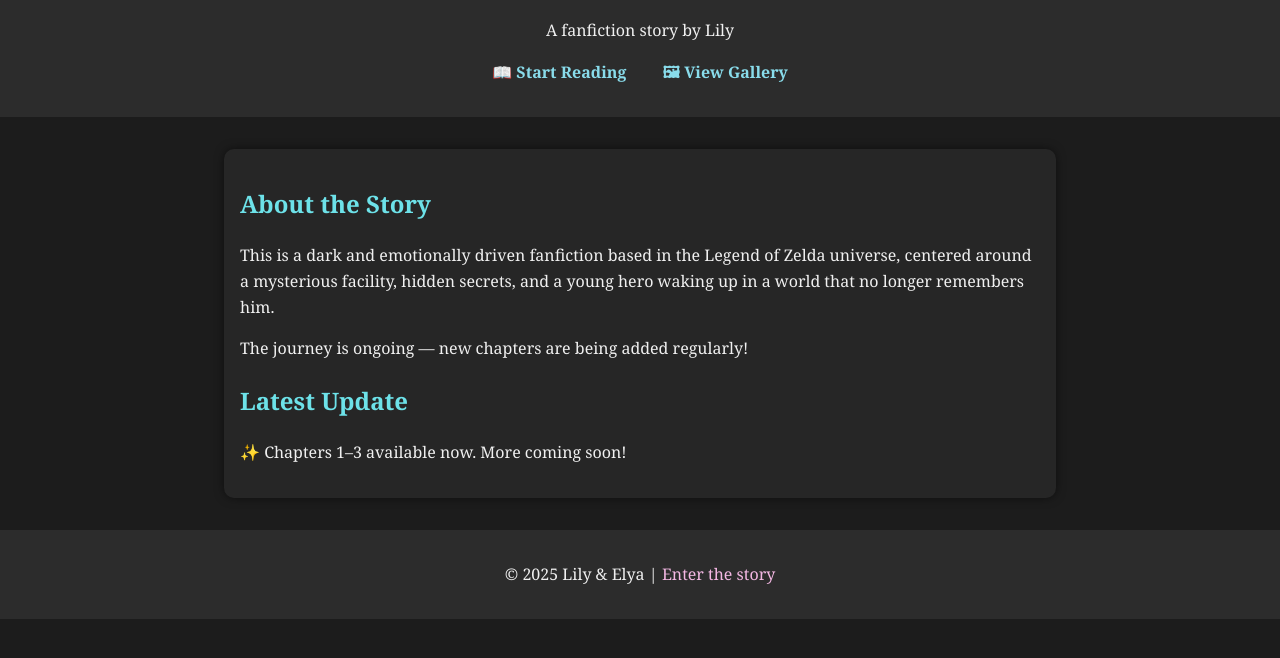
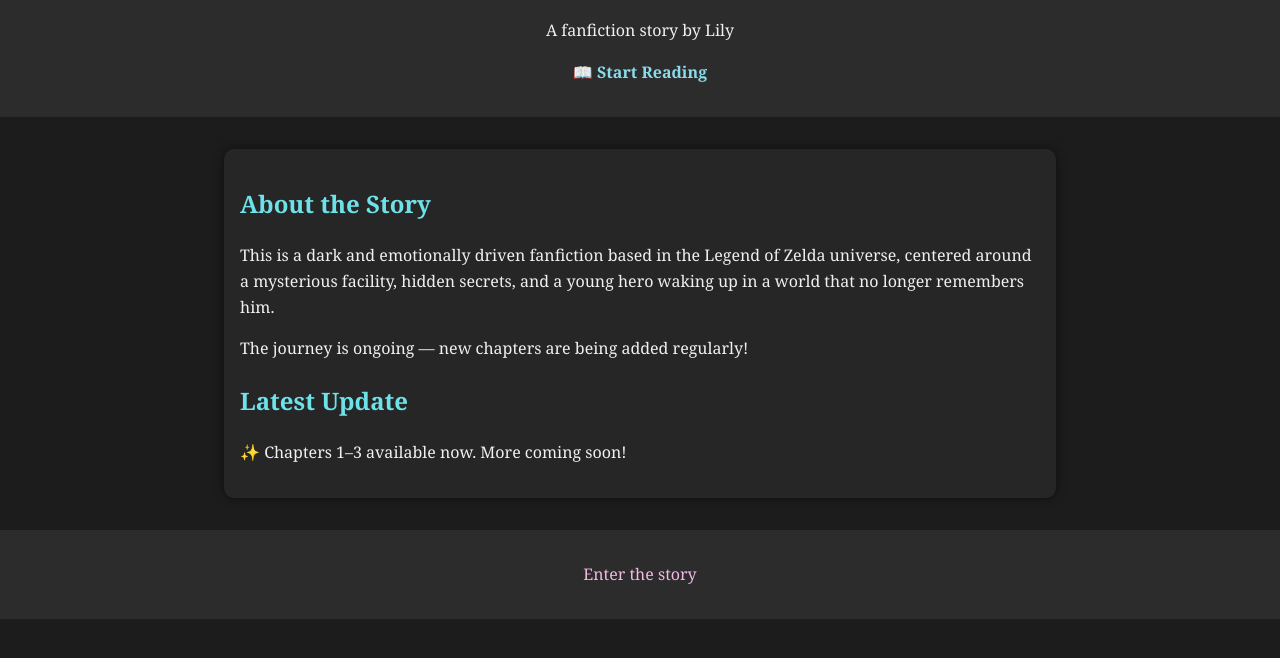
Before and after one commit to MidnaShadowfire/LegendsOfLink, a plain HTML site: page dark-mask/index.html in a window 1280 px wide. Shown: the part 92-750 px from the top of the page. Drawn offline with Linux system fonts and the light colour scheme.

Commit message:
Update index.html

```diff
--- a/dark-mask/index.html
+++ b/dark-mask/index.html
@@ -11,8 +11,7 @@
     <h1>The Legends of Link: A Dark Mask</h1>
     <p>A fanfiction story by Lily</p>
     <nav>
-      <a href="dark-mask/chapter1.html">📖 Start Reading</a>
-      <a href="gallery.html">🖼 View Gallery</a>
+      <a href="/chapter1.html">📖 Start Reading</a>
     </nav>
   </header>
   <main>
@@ -27,7 +26,7 @@
     </section>
   </main>
   <footer>
-    <p>&copy; 2025 Lily & Elya | <a href="dark-mask/chapter1.html">Enter the story</a></p>
+    <p><a href="/chapter1.html">Enter the story</a></p>
   </footer>
 </body>
 </html>
```
